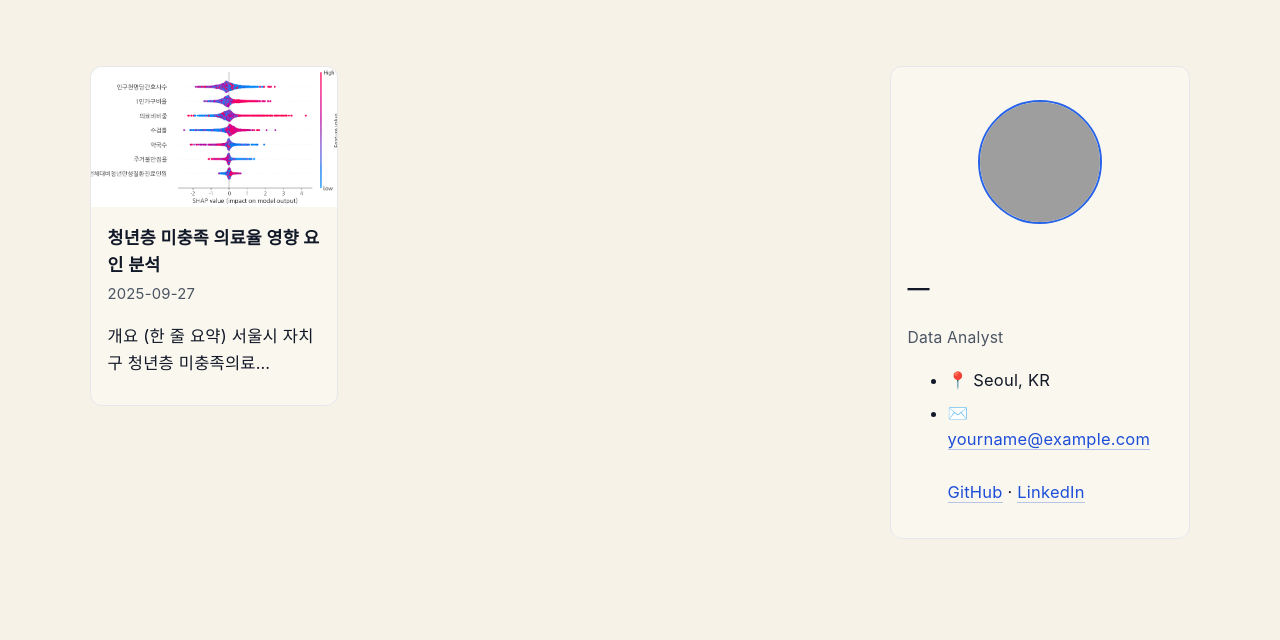
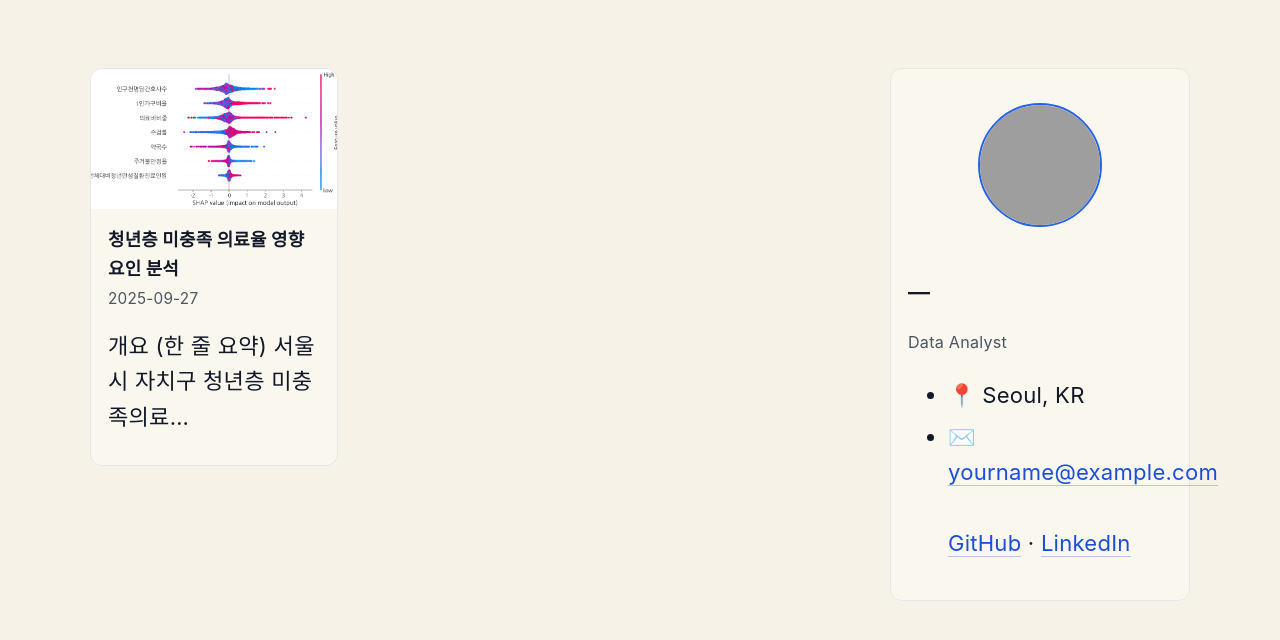
Before and after one commit to yeonglan/yeonglan.github.io, a Jekyll site: the page built from index.md, in a window 1280 px wide. Shown: the top 640 px of the page. Built offline with Jekyll 4.4.1, drawn with Linux system fonts in a browser that asks for light colours; some web fonts are replaced; grey boxes are pictures that could not be loaded.

Commit message:
Update custom.scss

```diff
--- a/_sass/custom.scss
+++ b/_sass/custom.scss
@@ -46,34 +46,31 @@ body[a="dark"] img, body[a="auto"] img{ filter:none !important; }
   .sidebar-right{ position:static; }
 }
 
-/* ------------------ Typography overrides ------------------ */
+/* ------------------ Typography (Pretendard + Size) ------------------ */
 
-/* 선호 폰트 세트(외부 폰트+시스템 폰트 백업) */
-:root{
-  --font-body: 'Noto Sans KR', Inter, -apple-system, BlinkMacSystemFont, 'Segoe UI',
-               Roboto, 'Apple SD Gothic Neo', 'Malgun Gothic', 'Helvetica Neue', Arial, sans-serif;
-  --font-mono: ui-monospace, SFMono-Regular, Menlo, Monaco, Consolas, 'Liberation Mono', 'Courier New', monospace;
+/* 전체 기본 글자 크기. 숫자만 바꾸면 전역이 같이 커진다. */
+:root { --base-font-size: 17px; }  /* 16~18px 사이 추천 */
 
-  /* 기본 글자 크기(여기 숫자만 바꾸면 전반 크기 조절됨) */
-  --base-font-size: 16.5px;   /* 예: 16px~18px 사이에서 취향대로 */
-}
+html { font-size: var(--base-font-size); }
 
-/* 전역 적용 */
-html{ font-size: var(--base-font-size); }
-body{
-  font-family: var(--font-body);
+/* 본문 폰트: Pretendard Variable 우선, 시스템 폰트 백업 */
+body {
+  font-family: 'Pretendard Variable', Pretendard,
+               -apple-system, BlinkMacSystemFont, 'Segoe UI', Roboto,
+               'Apple SD Gothic Neo', 'Malgun Gothic',
+               'Helvetica Neue', Arial, sans-serif;
   line-height: 1.6;
   letter-spacing: .01em;
 }
 
-/* 제목 크기/굵기(반응형) */
-h1{ font-weight: 700; font-size: clamp(28px, 3.5vw, 40px); line-height: 1.2; }
-h2{ font-weight: 700; font-size: clamp(22px, 2.6vw, 28px); line-height: 1.3; }
-h3{ font-weight: 600; font-size: clamp(18px, 2.0vw, 22px); line-height: 1.35; }
+/* 제목 크기/굵기 */
+h1 { font-weight: 700; font-size: clamp(28px, 3.5vw, 40px); line-height: 1.2; }
+h2 { font-weight: 700; font-size: clamp(22px, 2.6vw, 28px); line-height: 1.3; }
+h3 { font-weight: 600; font-size: clamp(18px, 2.0vw, 22px); line-height: 1.35; }
 
-/* 본문/메뉴/카드 미세 조정 */
-.main, .menu, .profile, .sidebar-card{ font-size: 1rem; } /* = html 기준 1배 */
-.card .meta h4{ font-weight: 600; }
-
-/* 코드 블록/인라인 코드 */
-code, pre{ font-family: var(--font-mono); font-size: 0.95rem; }
+/* 코드 블록은 가독성 위해 모노스페이스 유지 */
+code, pre {
+  font-family: ui-monospace, SFMono-Regular, Menlo, Monaco, Consolas,
+               'Liberation Mono', 'Courier New', monospace;
+  font-size: 0.95rem;
+}
```
